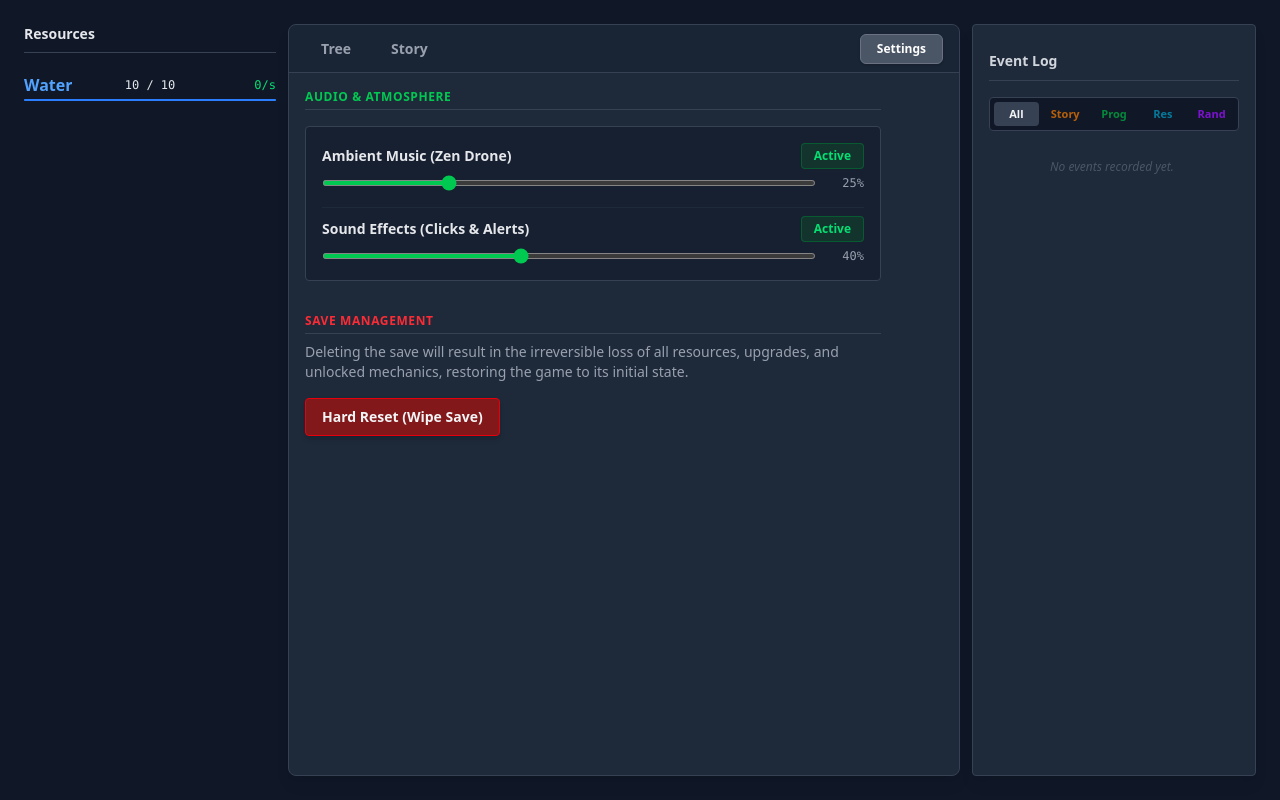
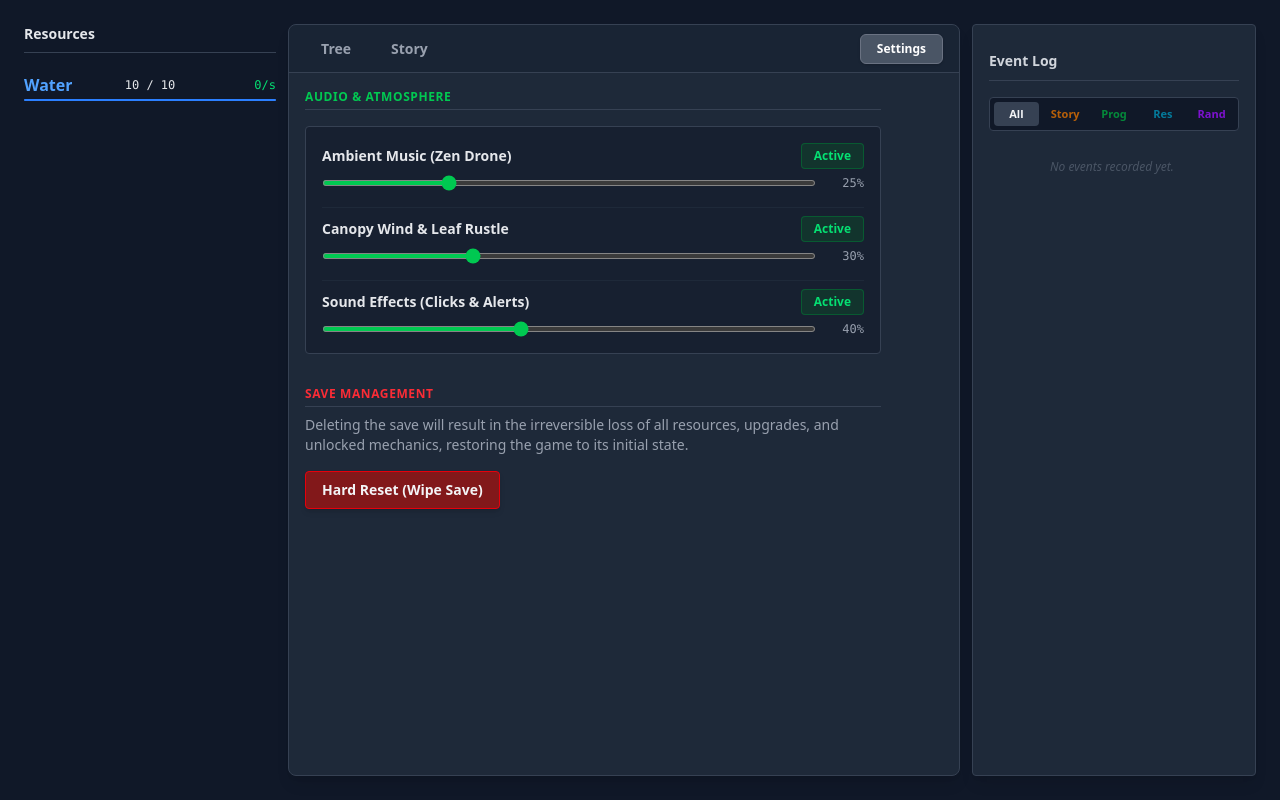
Before and after one commit to Thalruk/Treedler, an Angular app in the folder treedler-project/: page / in a window 1280 px wide. Both pictures are taken after a click on the button "Settings". Built offline with nearby package versions, Linux system fonts and the light colour scheme.

Commit message:
Add separate wind audio controls
Separate the wind layer from ambient music so users can mute and adjust its volume independently. Add an Angular build and GitHub Pages deployment script.

```diff
--- a/treedler-project/package.json
+++ b/treedler-project/package.json
@@ -6,7 +6,8 @@
     "start": "ng serve",
     "build": "ng build",
     "watch": "ng build --watch --configuration development",
-    "test": "ng test"
+    "test": "ng test",
+    "deploy": "ng build --base-href /Treedler/ && npx angular-cli-ghpages --dir=dist/treedler-project/browser"
   },
   "private": true,
   "packageManager": "npm@12.0.0",
--- a/treedler-project/src/app/core/services/audio.service.ts
+++ b/treedler-project/src/app/core/services/audio.service.ts
@@ -14,11 +14,15 @@ export class AudioService {
   public isMusicMuted = signal<boolean>(false);
   public musicVolume = signal<number>(0.25);
 
+  public isWindMuted = signal<boolean>(false);
+  public windVolume = signal<number>(0.3);
+
   // ==========================================
-  // 2. AMBIENT MUSIC NODES
+  // 2. AUDIO NODES
   // ==========================================
   private isMusicPlaying = false;
   private musicMasterGain: GainNode | null = null;
+  private windMasterGain: GainNode | null = null;
   private ambientOscillators: OscillatorNode[] = [];
 
   // ==========================================
@@ -40,7 +44,7 @@ export class AudioService {
       if (this.ctx && !this.noiseBuffer) {
         this.noiseBuffer = this.createPinkNoiseBuffer(this.ctx, 5);
       }
-      if (this.ctx && !this.isMusicPlaying && !this.isMusicMuted()) {
+      if (this.ctx && !this.isMusicPlaying && (!this.isMusicMuted() || !this.isWindMuted())) {
         this.startAmbientMusic();
       }
       return this.ctx;
@@ -50,10 +54,6 @@ export class AudioService {
     }
   }
 
-  /**
-   * Generates a 5-second Pink Noise buffer (Paul Kellet's filtering method)
-   * Pink noise has a natural 1/f spectrum matching real wind and rustling leaves.
-   */
   private createPinkNoiseBuffer(ctx: AudioContext, durationSeconds: number): AudioBuffer {
     const bufferSize = ctx.sampleRate * durationSeconds;
     const buffer = ctx.createBuffer(1, bufferSize, ctx.sampleRate);
@@ -76,7 +76,7 @@ export class AudioService {
       b4 = 0.55 * b4 + white * 0.5329522;
       b5 = -0.7616 * b5 - white * 0.016898;
       output[i] = b0 + b1 + b2 + b3 + b4 + b5 + b6 + white * 0.5362;
-      output[i] *= 0.04; // Normalize gain
+      output[i] *= 0.04;
       b6 = white * 0.115926;
     }
 
@@ -84,12 +84,9 @@ export class AudioService {
   }
 
   // ==========================================
-  // 4. PROCEDURAL SOUND EFFECTS (SFX)
+  // 4. SOUND EFFECTS (SFX)
   // ==========================================
 
-  /**
-   * Soft wooden tap + subtle leaf rustle
-   */
   public playClick(): void {
     if (this.isSfxMuted() || this.sfxVolume() <= 0) return;
     try {
@@ -121,9 +118,6 @@ export class AudioService {
     } catch {}
   }
 
-  /**
-   * Crisp foliage rustle when switching tabs
-   */
   public playTabSwitch(): void {
     if (this.isSfxMuted() || this.sfxVolume() <= 0) return;
     try {
@@ -134,7 +128,6 @@ export class AudioService {
       const noise = ctx.createBufferSource();
       noise.buffer = this.noiseBuffer;
 
-      // Pick a random slice of the 5-second noise buffer
       const randomOffset = Math.random() * 4.5;
 
       const filter = ctx.createBiquadFilter();
@@ -187,7 +180,7 @@ export class AudioService {
   }
 
   // ==========================================
-  // 5. PROCEDURAL AMBIENT MUSIC + WIND IN LEAVES
+  // 5. AMBIENT MUSIC & WIND LAYERS
   // ==========================================
 
   public startAmbientMusic(): void {
@@ -198,11 +191,23 @@ export class AudioService {
       const ctx = this.ctx;
       const now = ctx.currentTime;
 
+      // --- MASTER GAIN: MUSIC ---
       this.musicMasterGain = ctx.createGain();
-      const targetGain = this.isMusicMuted() ? 0.0001 : Math.max(0.0001, this.musicVolume() * 0.18);
+      const targetMusicGain = this.isMusicMuted()
+        ? 0.0001
+        : Math.max(0.0001, this.musicVolume() * 0.18);
       this.musicMasterGain.gain.setValueAtTime(0.0001, now);
-      this.musicMasterGain.gain.linearRampToValueAtTime(targetGain, now + 3.0);
+      this.musicMasterGain.gain.linearRampToValueAtTime(targetMusicGain, now + 3.0);
       this.musicMasterGain.connect(ctx.destination);
+
+      // --- MASTER GAIN: WIND ---
+      this.windMasterGain = ctx.createGain();
+      const targetWindGain = this.isWindMuted()
+        ? 0.0001
+        : Math.max(0.0001, this.windVolume() * 0.35);
+      this.windMasterGain.gain.setValueAtTime(0.0001, now);
+      this.windMasterGain.gain.linearRampToValueAtTime(targetWindGain, now + 3.0);
+      this.windMasterGain.connect(ctx.destination);
 
       // --- LAYER A: ZEN HARMONIC DRONE ---
       const filter = ctx.createBiquadFilter();
@@ -260,47 +265,40 @@ export class AudioService {
     }
   }
 
-  /**
-   * Creates a continuous looping pink-noise wind layer that swells and fades
-   * like gusts of wind blowing through leaves.
-   */
   private setupWindAndLeavesLayer(ctx: AudioContext, now: number): void {
-    if (!this.noiseBuffer || !this.musicMasterGain) return;
+    if (!this.noiseBuffer || !this.windMasterGain) return;
 
     const windSource = ctx.createBufferSource();
     windSource.buffer = this.noiseBuffer;
     windSource.loop = true;
 
-    // Bandpass filter shapes pink noise into soft leafy "shhh" sweeps
     const windFilter = ctx.createBiquadFilter();
     windFilter.type = 'bandpass';
     windFilter.Q.setValueAtTime(1.8, now);
     windFilter.frequency.setValueAtTime(550, now);
 
-    // Slow LFO 1 sweeps the wind pitch between 300 Hz (deep breeze) and 800 Hz (leaf rustle)
     const windPitchLfo = ctx.createOscillator();
     const windPitchLfoGain = ctx.createGain();
     windPitchLfo.type = 'sine';
-    windPitchLfo.frequency.setValueAtTime(0.09, now); // ~11s wind cycle
+    windPitchLfo.frequency.setValueAtTime(0.09, now);
     windPitchLfoGain.gain.setValueAtTime(260, now);
     windPitchLfo.connect(windPitchLfoGain);
     windPitchLfoGain.connect(windFilter.frequency);
 
-    // Slow LFO 2 modulates wind volume so gusts come and go naturally
     const windGain = ctx.createGain();
     windGain.gain.setValueAtTime(0.28, now);
 
     const windAmpLfo = ctx.createOscillator();
     const windAmpLfoGain = ctx.createGain();
     windAmpLfo.type = 'sine';
-    windAmpLfo.frequency.setValueAtTime(0.065, now); // ~15s gust cycle
+    windAmpLfo.frequency.setValueAtTime(0.065, now);
     windAmpLfoGain.gain.setValueAtTime(0.18, now);
     windAmpLfo.connect(windAmpLfoGain);
     windAmpLfoGain.connect(windGain.gain);
 
     windSource.connect(windFilter);
     windFilter.connect(windGain);
-    windGain.connect(this.musicMasterGain);
+    windGain.connect(this.windMasterGain);
 
     windSource.start(now);
     windPitchLfo.start(now);
@@ -309,20 +307,28 @@ export class AudioService {
     this.ambientOscillators.push(windPitchLfo, windAmpLfo);
   }
 
-  public updateMusicGain(): void {
+  public updateGains(): void {
     try {
       if (!this.ctx) {
-        if (!this.isMusicMuted()) this.initContext();
+        if (!this.isMusicMuted() || !this.isWindMuted()) this.initContext();
         return;
       }
-      if (!this.isMusicPlaying && !this.isMusicMuted()) {
+      if (!this.isMusicPlaying && (!this.isMusicMuted() || !this.isWindMuted())) {
         this.startAmbientMusic();
         return;
       }
-      if (this.musicMasterGain && this.ctx) {
-        const now = this.ctx.currentTime;
-        const target = this.isMusicMuted() ? 0.0001 : Math.max(0.0001, this.musicVolume() * 0.18);
-        this.musicMasterGain.gain.setTargetAtTime(target, now, 0.15);
+      const now = this.ctx.currentTime;
+
+      if (this.musicMasterGain) {
+        const targetMusic = this.isMusicMuted()
+          ? 0.0001
+          : Math.max(0.0001, this.musicVolume() * 0.18);
+        this.musicMasterGain.gain.setTargetAtTime(targetMusic, now, 0.15);
+      }
+
+      if (this.windMasterGain) {
+        const targetWind = this.isWindMuted() ? 0.0001 : Math.max(0.0001, this.windVolume() * 0.35);
+        this.windMasterGain.gain.setTargetAtTime(targetWind, now, 0.15);
       }
     } catch {}
   }
@@ -334,7 +340,12 @@ export class AudioService {
 
   public toggleMusicMute(): void {
     this.isMusicMuted.set(!this.isMusicMuted());
-    this.updateMusicGain();
+    this.updateGains();
+  }
+
+  public toggleWindMute(): void {
+    this.isWindMuted.set(!this.isWindMuted());
+    this.updateGains();
   }
 
   public setSfxVolume(val: number): void {
@@ -345,6 +356,12 @@ export class AudioService {
   public setMusicVolume(val: number): void {
     this.musicVolume.set(val);
     if (val > 0 && this.isMusicMuted()) this.isMusicMuted.set(false);
-    this.updateMusicGain();
+    this.updateGains();
+  }
+
+  public setWindVolume(val: number): void {
+    this.windVolume.set(val);
+    if (val > 0 && this.isWindMuted()) this.isWindMuted.set(false);
+    this.updateGains();
   }
 }
--- a/treedler-project/src/app/features/tabs/settings-tab/settings-tab.html
+++ b/treedler-project/src/app/features/tabs/settings-tab/settings-tab.html
@@ -38,6 +38,38 @@
           />
           <span class="text-xs font-mono text-gray-400 w-10 text-right">
             {{ audioService.musicVolume() * 100 | number: '1.0-0' }}%
+          </span>
+        </div>
+      </div>
+
+      <!-- Wind & Canopy Leaves Noise Row -->
+      <div class="flex flex-col gap-1.5 pt-2 border-t border-gray-800">
+        <div class="flex justify-between items-center text-sm">
+          <span class="text-gray-200 font-semibold">Canopy Wind & Leaf Rustle</span>
+          <button
+            (click)="toggleWind()"
+            class="px-3 py-1 rounded text-xs font-bold border transition-colors"
+            [ngClass]="
+              audioService.isWindMuted()
+                ? 'bg-red-900/40 text-red-400 border-red-700/50'
+                : 'bg-green-900/40 text-green-400 border-green-700/50'
+            "
+          >
+            {{ audioService.isWindMuted() ? 'Muted' : 'Active' }}
+          </button>
+        </div>
+        <div class="flex items-center gap-3">
+          <input
+            type="range"
+            min="0"
+            max="1"
+            step="0.05"
+            [value]="audioService.windVolume()"
+            (input)="onWindVolumeChange($event)"
+            class="w-full accent-green-500 cursor-pointer h-1.5 bg-gray-700 rounded-lg"
+          />
+          <span class="text-xs font-mono text-gray-400 w-10 text-right">
+            {{ audioService.windVolume() * 100 | number: '1.0-0' }}%
           </span>
         </div>
       </div>
--- a/treedler-project/src/app/features/tabs/settings-tab/settings-tab.ts
+++ b/treedler-project/src/app/features/tabs/settings-tab/settings-tab.ts
@@ -25,6 +25,12 @@ export class SettingsTabComponent {
     this.saveService.saveGame();
   }
 
+  public onWindVolumeChange(event: Event): void {
+    const val = parseFloat((event.target as HTMLInputElement).value);
+    this.audioService.setWindVolume(val);
+    this.saveService.saveGame();
+  }
+
   public toggleSfx(): void {
     this.audioService.toggleSfxMute();
     this.saveService.saveGame();
@@ -32,6 +38,11 @@ export class SettingsTabComponent {
 
   public toggleMusic(): void {
     this.audioService.toggleMusicMute();
+    this.saveService.saveGame();
+  }
+
+  public toggleWind(): void {
+    this.audioService.toggleWindMute();
     this.saveService.saveGame();
   }
 
```
